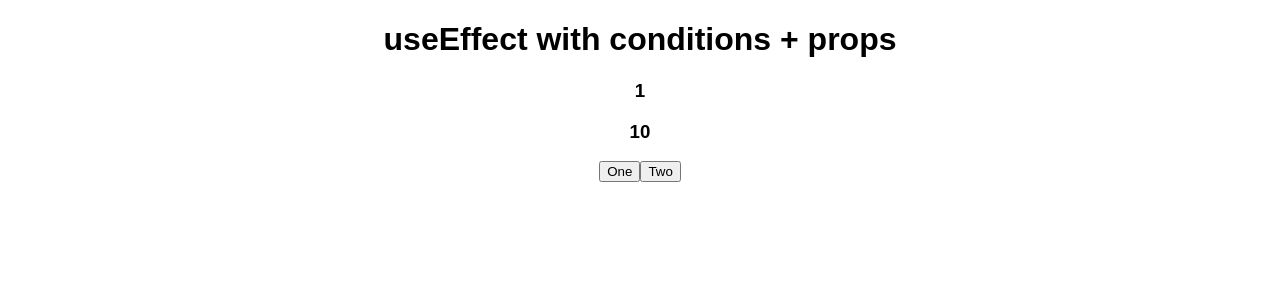
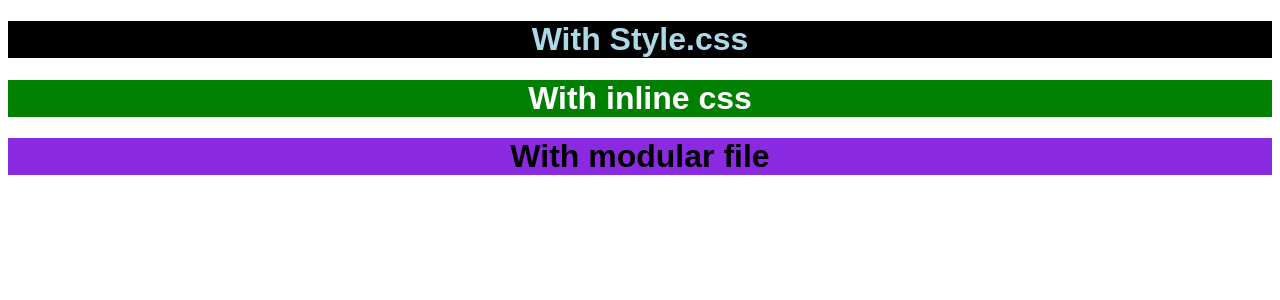
Before and after one commit to yash-jivani/Learn-React-CS, a React (Create React App) app: page / in a window 1280 px wide. Shown: the top 300 px of the page. Built offline with nearby package versions, Linux system fonts and the light colour scheme.

Commit message:
Intro Style in react

```diff
--- a/src/App.js
+++ b/src/App.js
@@ -1,23 +1,29 @@
+
 /*
 
-useEffect with conditions (call useEffect for specific data/state)
+3 ways to add css :
+1) with normal css file
+2) with inline css
+3) with modular css file
 
 */
 
-import React, { useState } from 'react'
-import EffectWithProp from './component/EffectWithProp'
+import React from 'react'
+import "./style.css"
+import style from "./custom.module.css"
 
 export default function App() {
-
-  const [one, setone] = useState(1)
-  const [two, settwo] = useState(10)
-
   return (
     <div className='container'>
 
-    <EffectWithProp one={one} two={two}/>
-    <button onClick={() => { setone(one + 1) }}>One</button>
-    <button onClick={() => { settwo(two + 1) }}>Two</button>
+      {/* 1. with normal css file */}
+      <h1 className='heading1'>With Style.css</h1>
+
+      {/* 2. with inline css */}
+      <h1 style={{background:"green",color:'white'}}>With inline css</h1>
+
+      {/* 3. with modular file | sytx : {style.className} */}
+      <h1 className={style.edit}>With modular file</h1>
 
     </div>
   )
--- /dev/null
+++ b/src/custom.module.css
@@ -0,0 +1,4 @@
+.edit{
+    background-color: blueviolet;
+    color: rgb(0, 0, 0);
+}
--- /dev/null
+++ b/src/style.css
@@ -0,0 +1,4 @@
+.heading1{
+    color: lightblue;
+    background-color: black;
+}
```
